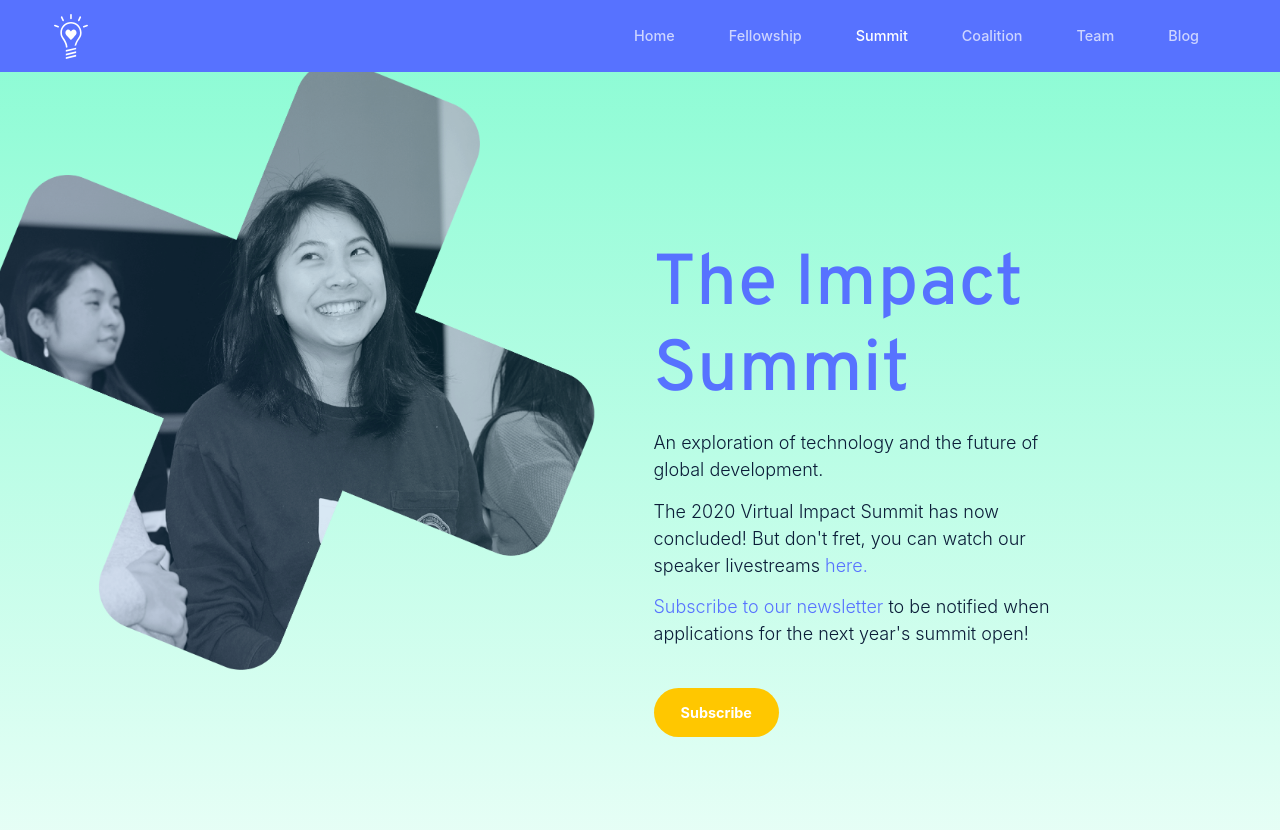
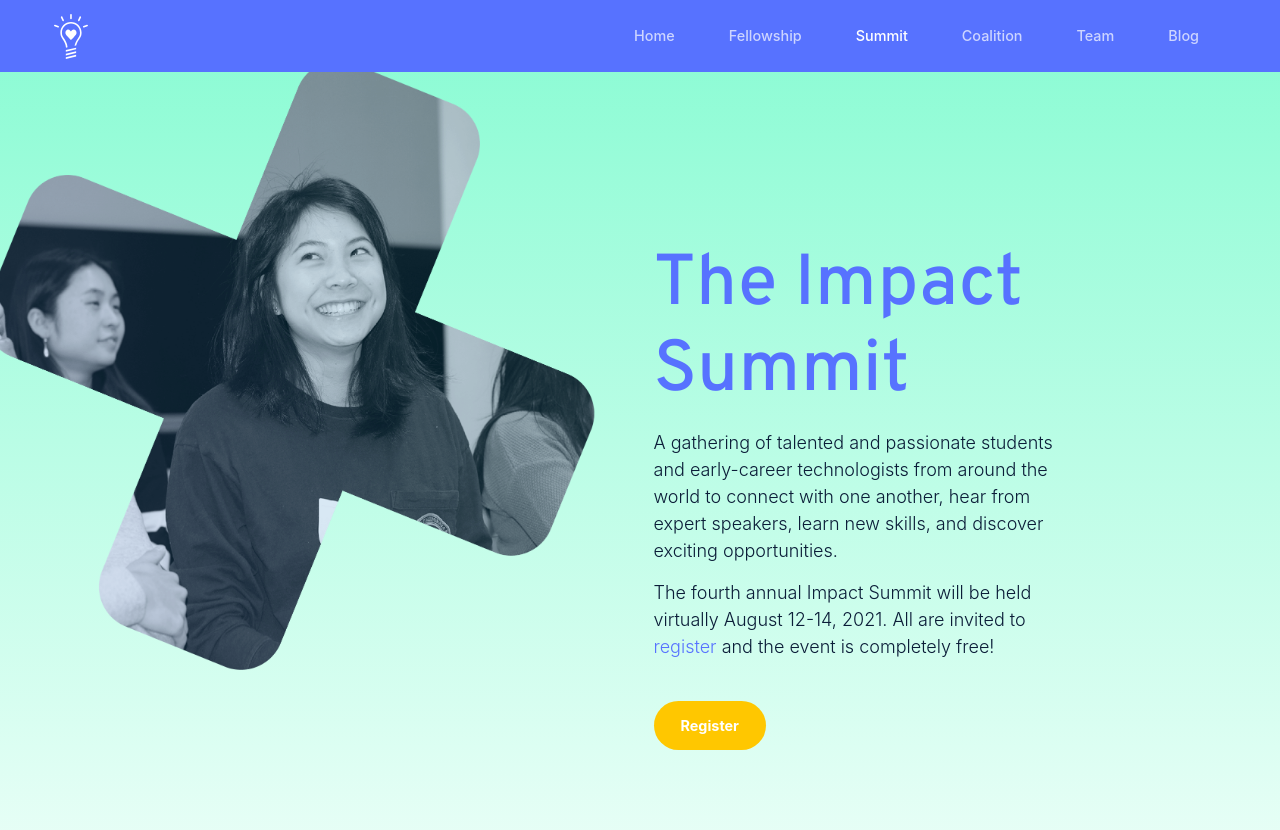
Before and after one commit to impact-labs/impact-labs.github.io, a Jekyll site: the page built from pages/summit.html, in a window 1280 px wide and 900 px high. Shown: the top 830 px of the window. Built offline with Jekyll 4.4.1, drawn with Linux system fonts in a browser that asks for light colours.

Commit message:
Update summit page for 2021
Create a re-usable "register" page which redirects to our Airtable form. Update summit page with new copy and link to register.

```diff
--- a/pages/summit.html
+++ b/pages/summit.html
@@ -13,15 +13,12 @@ image: /assets/images/seo/summit.jpg
 			<div class="col-10 col-md-4 lead">
 				<h1 class="text-primary">The Impact Summit</h1>
 				<p>
-					An exploration of technology and the future of global development.
+					A gathering of talented and passionate students and early-career technologists from around the world to connect with one another, hear from expert speakers, learn new skills, and discover exciting opportunities.
 				</p>
 				<p>
-					The 2020 Virtual Impact Summit has now concluded! But don't fret, you can watch our speaker livestreams <a href="https://www.youtube.com/channel/UC7oVAHhAIjTJPDU8k1s2tTg/videos" target="_blank" rel="noreferrer">here.</a>
+					The fourth annual Impact Summit will be held virtually August 12-14, 2021. All are invited to <a href="/register" target="_blank" rel="noreferrer">register</a> and the event is completely free!
 				</p>
-				<p>
-					<a target="_blank" href="/subscribe">Subscribe to our newsletter</a> to be notified when applications for the next year's summit open!
-				</p>
-				<a class="btn btn-warning mt-3" href="/subscribe" target="_blank" role="button" aria-pressed="true">Subscribe</a>
+				<a class="btn btn-warning mt-3" href="/register" target="_blank" role="button" aria-pressed="true">Register</a>
 			</div>
 		</div>
 		<div class="col-1 col-md-2"></div>
```
Also changed, not shown: pages/register.html (added, +16 -0 lines).
